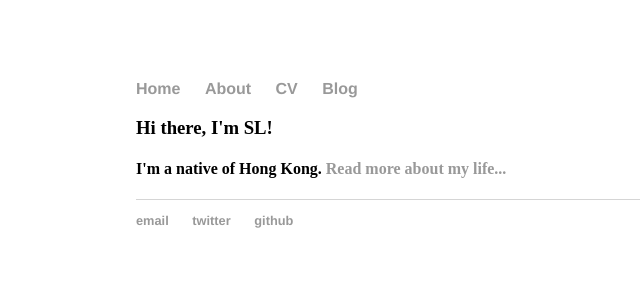
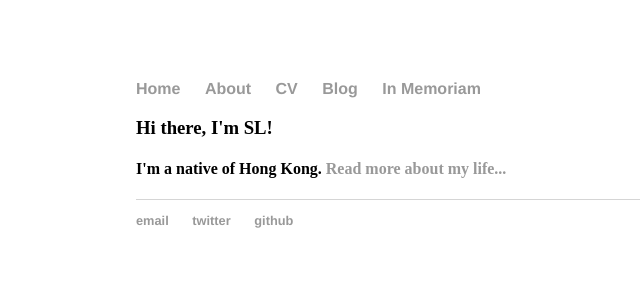
Before and after one commit to abookcanada/abookcanada.github.io, a Jekyll site: the page built from index.html, in a window 1280 px wide. Shown: the top 300 px of the page, without its empty margins (184-824 px from the left). Built offline with Jekyll 4.4.1, drawn with Linux system fonts in a browser that asks for light colours.

Commit message:
Update default.html

```diff
--- a/_layouts/default.html
+++ b/_layouts/default.html
@@ -12,6 +12,7 @@
 		        	<li><a href="/about">About</a></li>
 	        		<li><a href="/cv">CV</a></li>
 	        		<li><a href="/blog">Blog</a></li>
+				<li><a href="/memoriam">In Memoriam</a></li>
 	    		</ul>
 			</nav>
 			<div class="container">
```
